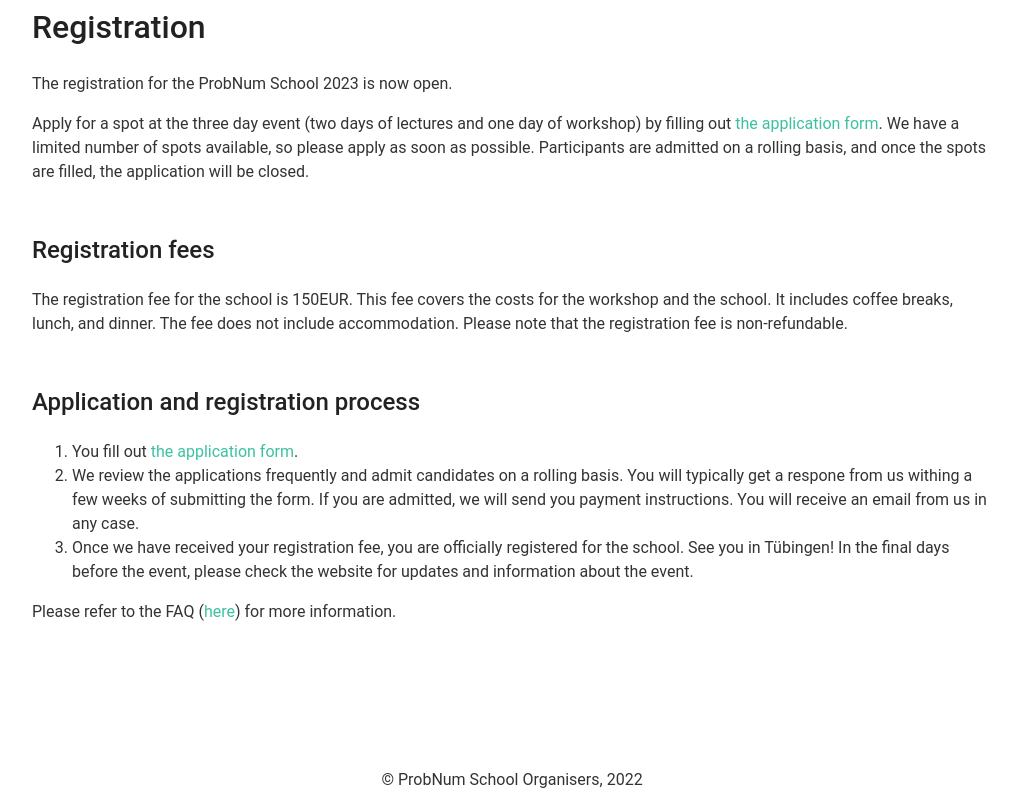
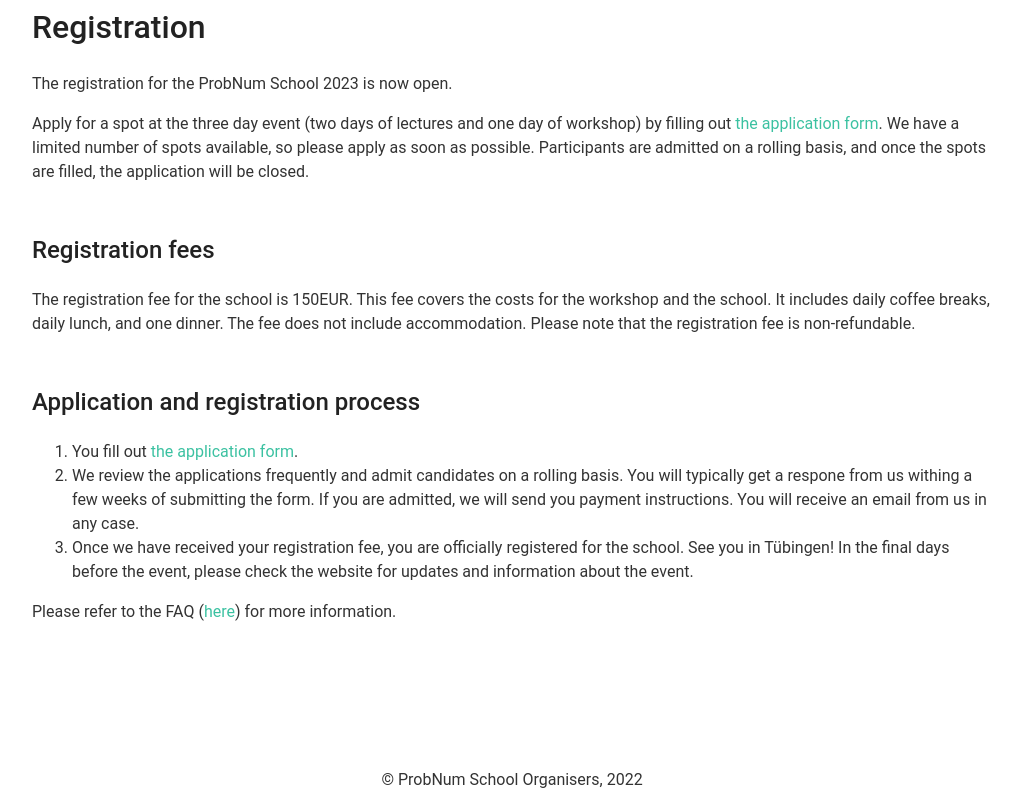
Before and after one commit to jcockayne/pnschool.github.io, a plain HTML site: page pages/registration.html in a window 1280 px wide. Shown: the part 981-1789 px from the top of the page, without its empty margins (128-1148 px from the left). Drawn offline with Linux system fonts and the light colour scheme.

Commit message:
One dinner only

```diff
--- a/pages/registration.html
+++ b/pages/registration.html
@@ -52,7 +52,7 @@
 
     <p>
       The registration fee for the school is 150EUR. This fee covers the costs for the workshop and the school.
-      It includes coffee breaks, lunch, and dinner. The fee does not include accommodation.
+      It includes daily coffee breaks, daily lunch, and one dinner. The fee does not include accommodation.
       Please note that the registration fee is non-refundable.
     </p>
 
```
